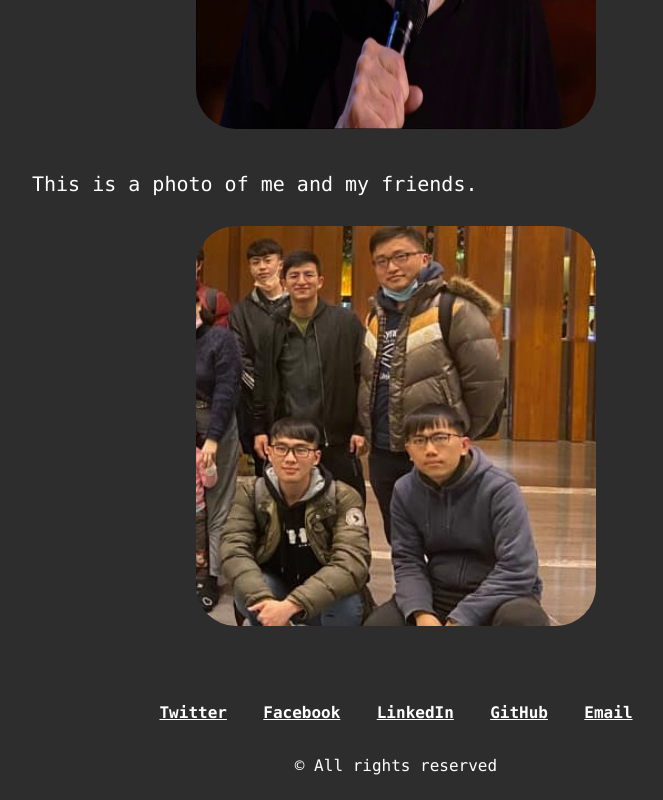
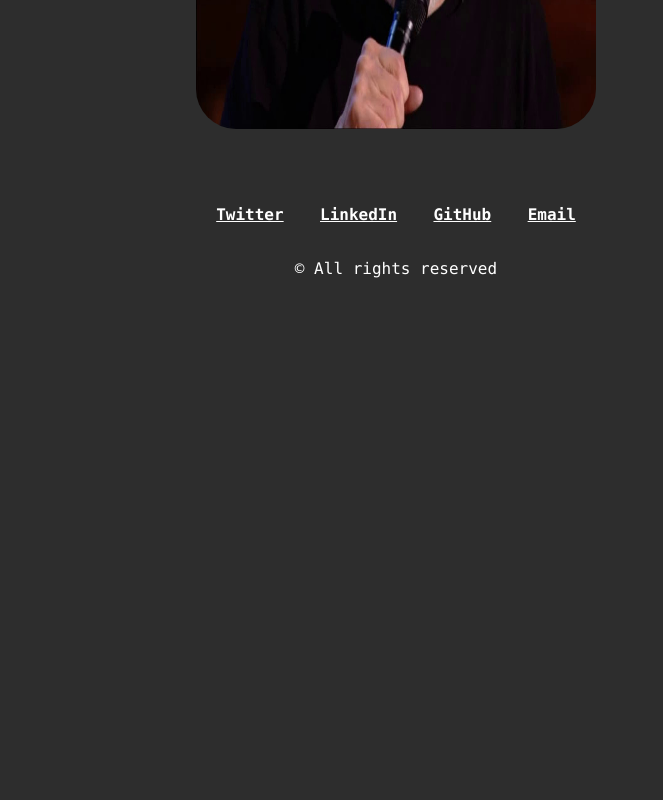
Before and after one commit to juroberttyb/juroberttyb.github.io, a React (Create React App) app: page /about in a window 1280 px wide. Shown: the part 2882-3682 px from the top of the page, without its empty margins (244-907 px from the left). After the commit the page ends 3185 px from the top, so only its background shows below. Built offline with nearby package versions, Linux system fonts and the light colour scheme.

Commit message:
update: remove redundant

```diff
--- a/src/component/Footer.js
+++ b/src/component/Footer.js
@@ -5,7 +5,7 @@ const Footer = () => {
     <footer className="footer center">
         <ul>
             <li><a href="https://twitter.com/zhuboxuan2">Twitter</a></li>
-            <li><a href="https://www.facebook.com/juroberttyb/">Facebook</a></li>
+            {/* <li><a href="https://www.facebook.com/juroberttyb/">Facebook</a></li> */}
             <li><a href="https://www.linkedin.com/in/bo-shiuan-chu-5b66081a9/">LinkedIn</a></li>
             <li><a href="https://github.com/juroberttyb">GitHub</a></li>
             <li><a href="mailto: juroberttyb@gmail.com">Email</a></li>
--- a/src/pages/about/Page.js
+++ b/src/pages/about/Page.js
@@ -3,7 +3,7 @@ import eco1Img from '../../assets/images/eco1.jpg'
 import eco2Img from '../../assets/images/eco2.jpg'
 import playImg from '../../assets/images/play.png'
 import standupImg from '../../assets/images/standup.jpg'
-import msImg from '../../assets/images/mlab.jpg'
+// import msImg from '../../assets/images/mlab.jpg'
 
 const about = {
     pageName: "about",
@@ -21,9 +21,9 @@ const about = {
             <center><a href="https://www.youtube.com/channel/UCmEH_lLXrnW_L3n6x_4l1Pg"><img src={pianoImg} alt="" /></a></center>
             Besides those hobbies, I also love to watch stand-up comedy. My favorite comedians include
             Louis CK, Dave Chappelle, George Carlin, Jim Jefferies, and Jimmy O. Yang
-            <center><img src={standupImg} alt="" /></center>
-            This is a photo of me and my friends.
-            <center><img className='bimg' src={msImg} alt="" /></center>
+            <center><img className='bimg' src={standupImg} alt="" /></center>
+            {/* This is a photo of me and my friends.
+            <center><img className='bimg' src={msImg} alt="" /></center> */}
             {/* Below are some principles I try my best to live by.<br/><br/>
             <center>If you went back and fixed all the mistakes you've made, you erase yourself - Louis CK</center><br/>
             <center>You got to tell each other the truth and negotiate - Jordan Peterson</center><br/>
```
